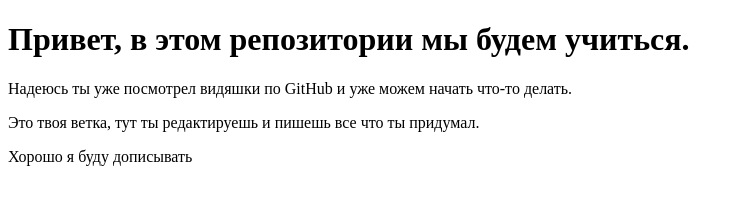
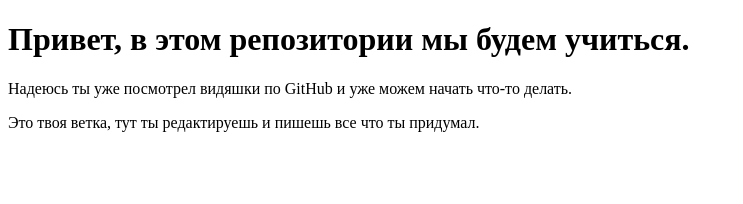
Before and after one commit to thehappykoteiika/traning, a plain HTML site: page index.html in a window 1280 px wide. Shown: the whole page, without its empty margins (0-743 px from the left). Drawn offline with Linux system fonts and the light colour scheme.

Commit message:
Revert "Update index.html"
This reverts commit 59eea05db29356e1e56789e3fe5db8fb393c15c4.

```diff
--- a/index.html
+++ b/index.html
@@ -9,7 +9,6 @@
 		<h1>Привет, в этом репозитории мы будем учиться.</h1>
 		<p>Надеюсь ты уже посмотрел видяшки по GitHub  и уже можем начать что-то делать.</p>
 		<p>Это твоя ветка, тут ты редактируешь и пишешь все что ты придумал.</p>
-		<p> Хорошо я буду дописывать</p>
 	</header>
 </body>
 </html>
```
